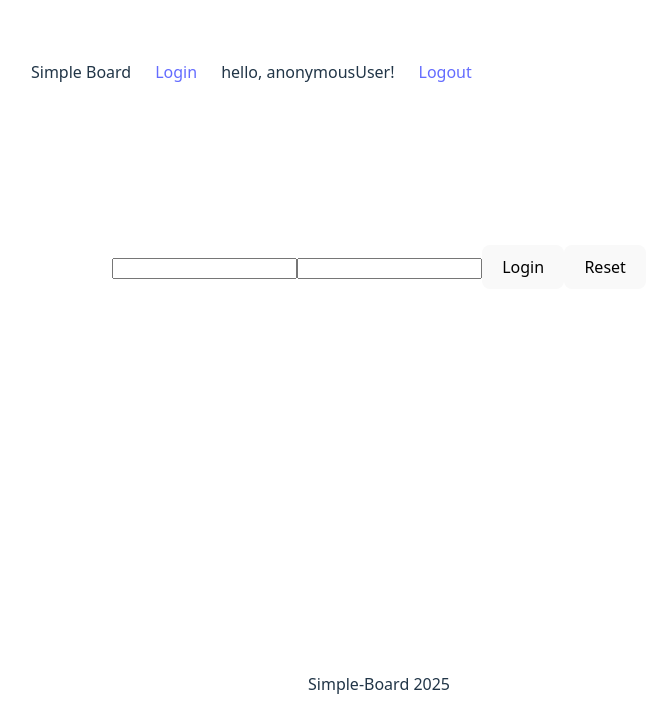
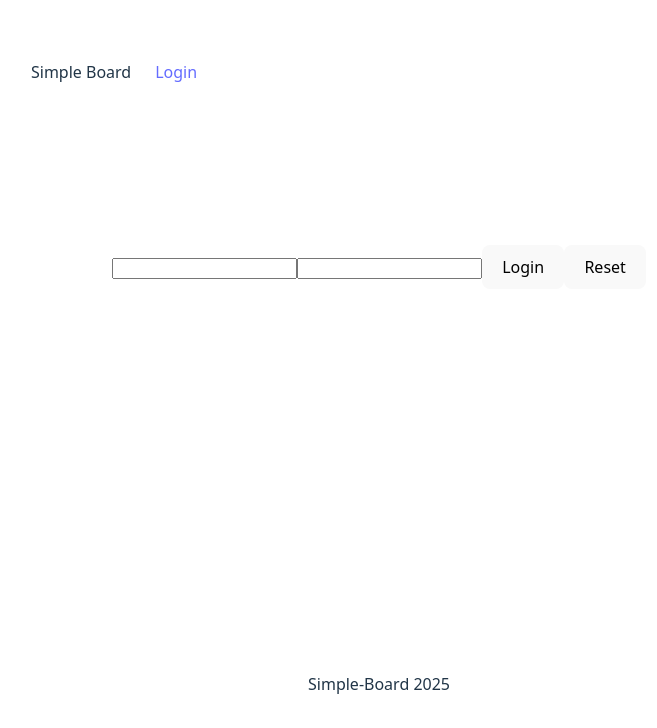
Before and after one commit to chosnhn1/simple-board, a React (Vite) app in the folder frontend/: page /login in a window 1280 px wide. Shown: the top 728 px of the page, without its empty margins (261-918 px from the left). Built offline with nearby package versions, Linux system fonts and the light colour scheme.

Commit message:
add switching user menu

```diff
--- a/frontend/src/App.jsx
+++ b/frontend/src/App.jsx
@@ -7,13 +7,15 @@ import Footer from './Footer';
 import instance from './utils/axiosConfig';
 
 function App() {
-  const [user, setUser] = useState({
+  const baseUser = {
     id: 0,
     username: "anonymousUser",
     is_active: false,
     email: "",
     is_authenticated: false
-  });
+  }
+
+  const [user, setUser] = useState({...baseUser});
 
   const getUser = () => {
     let token = localStorage.getItem("access")
@@ -42,8 +44,8 @@ function App() {
 
   return (
     <div className="container">
-      <Header user={user} />
-      <Body />
+      <Header user={user} setUser={setUser} baseUser={baseUser} />
+      <Body setUser={setUser} getUser={getUser} />
       <Footer />
     </div>
   )
--- a/frontend/src/Body.jsx
+++ b/frontend/src/Body.jsx
@@ -5,14 +5,15 @@ import Login from './Login';
 import ArticleDetail from './ArticleDetail';
 import ArticleForm from './ArticleForm';
 
-function Body() {
+function Body(props) {
+
   return (
     <main style={{
       flexGrow: 2,
     }}>
       <Routes>
         <Route index path="/" element={<Home />}></Route>
-        <Route path="/login" element={<Login />}></Route>
+        <Route path="/login" element={<Login getUser={props.getUser} /> }></Route>
         <Route path="/articles/form/:pk?" element={<ArticleForm />}></Route>
         <Route path="/articles/:pk" element={<ArticleDetail />}></Route>
       </Routes>
--- a/frontend/src/Header.jsx
+++ b/frontend/src/Header.jsx
@@ -5,13 +5,28 @@ import './Header.css';
 
 function Header(props) {
   let navigate = useNavigate();
-  const user = props.user;
+  const { user, setUser, baseUser } = props;
 
   const handleLogout = () => {
     console.log('clicked!');
     localStorage.removeItem("access");
     localStorage.removeItem("refresh");
+    setUser(() => (baseUser));
     navigate("/");
+  }
+
+  const AuthMenu = () => {
+    if (user.username !== 'anonymousUser') {
+      return (<>
+      <li>hello, {user.username}!</li>
+      <li><a onClick={handleLogout}>Logout</a></li>
+      </>)
+    } else {
+      return (<>
+      <Link to="/login">Login</Link>
+      </>)
+    }
+
   }
 
   return (
@@ -19,9 +34,7 @@ function Header(props) {
       <nav className="navbar">
         <ul>
           <li>Simple Board</li>
-          <Link to="/login">Login</Link>
-          <li>hello, {user.username}!</li>
-          <li><a onClick={handleLogout}>Logout</a></li>
+          <AuthMenu />
           <Link to="/articles"></Link>
         </ul>
       </nav>
--- a/frontend/src/Login.jsx
+++ b/frontend/src/Login.jsx
@@ -2,7 +2,7 @@ import React, { useState } from 'react'
 import instance from './utils/axiosConfig'
 import { useNavigate } from 'react-router';
 
-function Login() {
+function Login(props) {
   let navigate = useNavigate();
 
   const handleLogin = (event) => {
@@ -16,6 +16,7 @@ function Login() {
       localStorage.setItem("refresh", res.data.refresh)
     })
     .then(() => {
+      props.getUser();
       navigate("/");
     })
     .catch((err) => {
```
